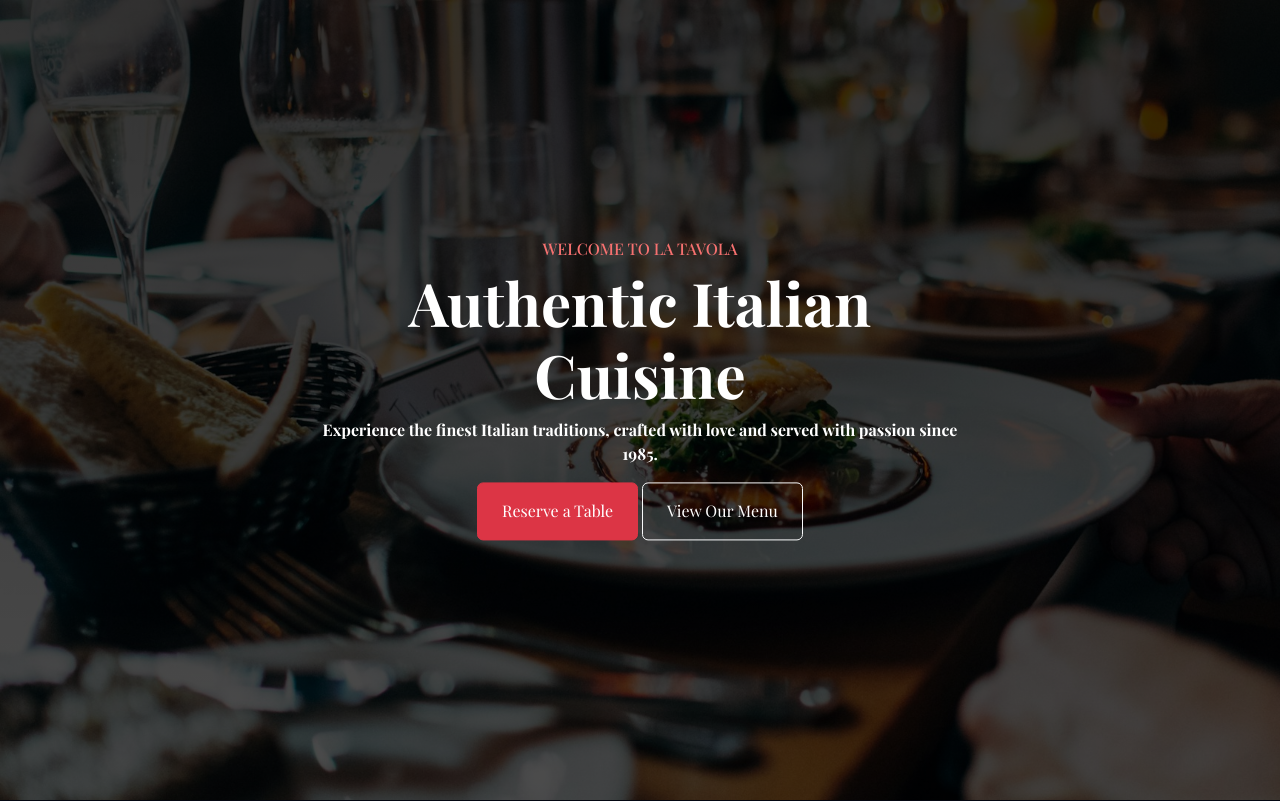
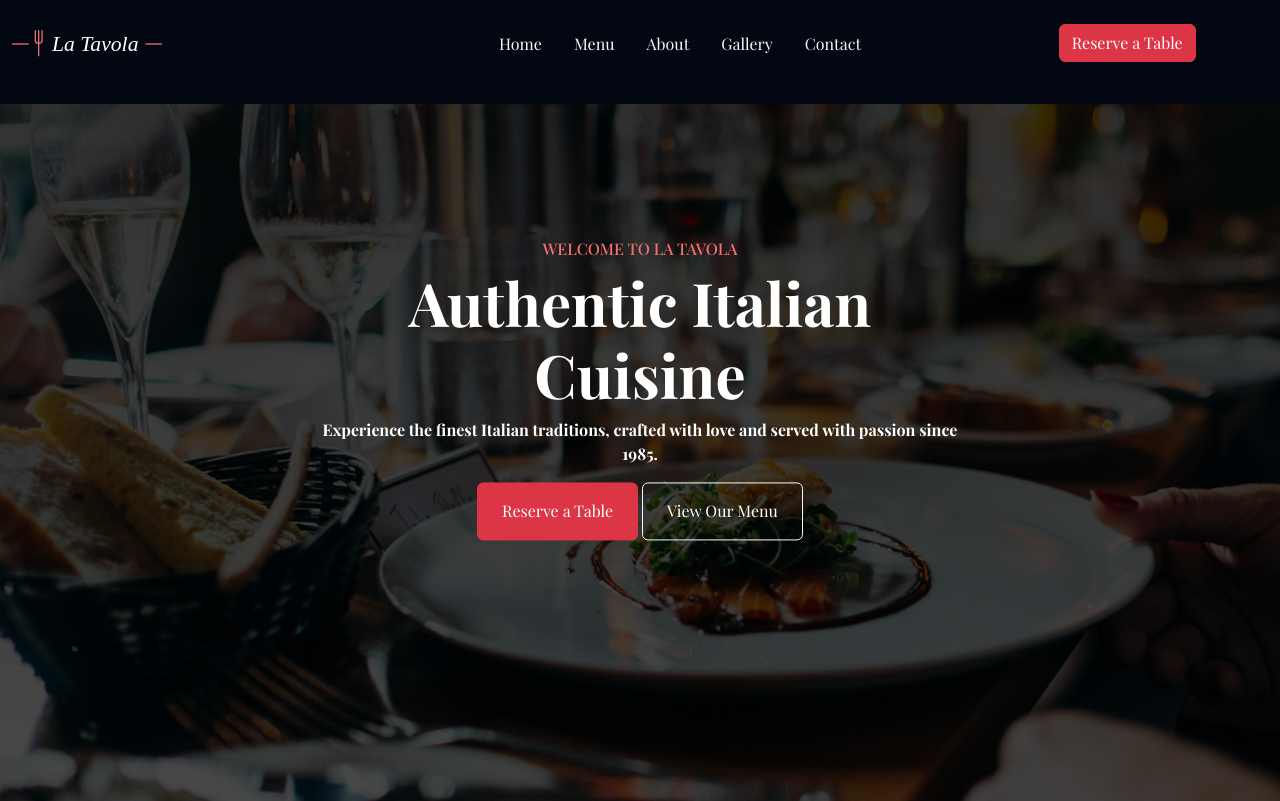
Before and after one commit to invariant-dev-code/la-tavola, a website: page index.html in a window 1280 px wide. Shown: the top 801 px of the page. Drawn offline with nearby package versions, Linux system fonts and the light colour scheme; a web font is replaced by a local one.

Commit message:
feat: add header & nav

```diff
--- a/assets/sass/layouts/_header.scss
+++ b/assets/sass/layouts/_header.scss
@@ -0,0 +1,4 @@
+@use "../utils/variables";
+#header {
+  background-color: variables.$second-color;
+}
--- a/assets/sass/layouts/_navigation.scss
+++ b/assets/sass/layouts/_navigation.scss
@@ -0,0 +1,5 @@
+.nav {
+  img {
+    width: 150px;
+  }
+}
--- a/assets/sass/main.scss
+++ b/assets/sass/main.scss
@@ -1,4 +1,6 @@
 @use "./base/typography";
 @use "./utils/breakpoints";
+@use "./layouts/header";
+@use "./layouts/navigation";
 @use "./pages/home";
 @use "./layouts/footer";
--- a/index.html
+++ b/index.html
@@ -33,6 +33,44 @@
     <script src="assets/js/main.js" defer></script>
   </head>
   <body class="home-page">
+    <!-- Header -->
+    <header id="header">
+      <div class="container-fluid">
+        <div class="nav justify-content-between py-4">
+          <div class="col-lg-2">
+            <a href="#"
+              ><img src="assets/images/logo-light.svg" alt="logo"
+            /></a>
+          </div>
+          <div class="col-lg-3 col-md-6 col-12">
+            <ul class="list-unstyled d-flex">
+              <li><a class="nav-link link-light" href="#">Home</a></li>
+              <li>
+                <a class="nav-link link-light" href="pages/menu.html">Menu</a>
+              </li>
+              <li>
+                <a class="nav-link link-light" href="pages/about.html">About</a>
+              </li>
+              <li>
+                <a class="nav-link link-light" href="pages/gallery.html"
+                  >Gallery</a
+                >
+              </li>
+              <li>
+                <a class="nav-link link-light" href="pages/contact.html"
+                  >Contact</a
+                >
+              </li>
+            </ul>
+          </div>
+          <div class="col-lg-2">
+            <a class="btn btn-danger" href="pages/reserve.html"
+              >Reserve a Table</a
+            >
+          </div>
+        </div>
+      </div>
+    </header>
     <!-- Main -->
     <main id="main">
       <!-- reserve -->
```
Also changed, not shown: assets/css/style.css, 1 other file.
